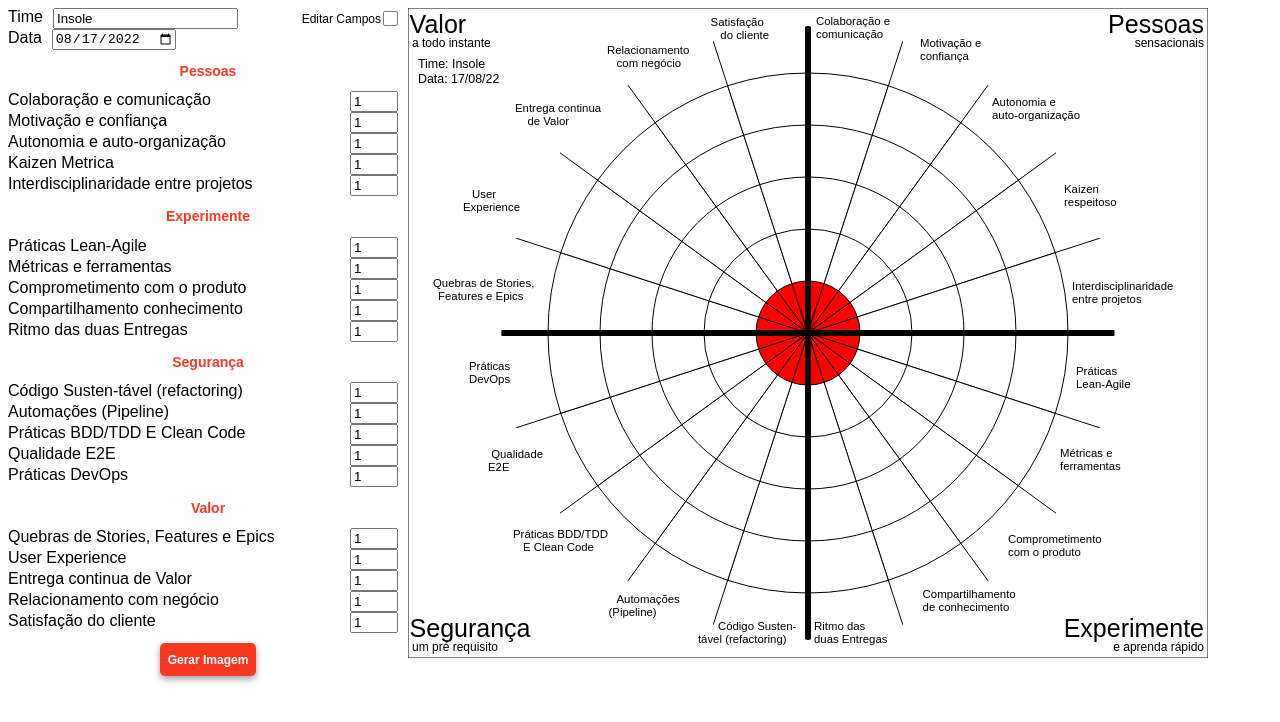
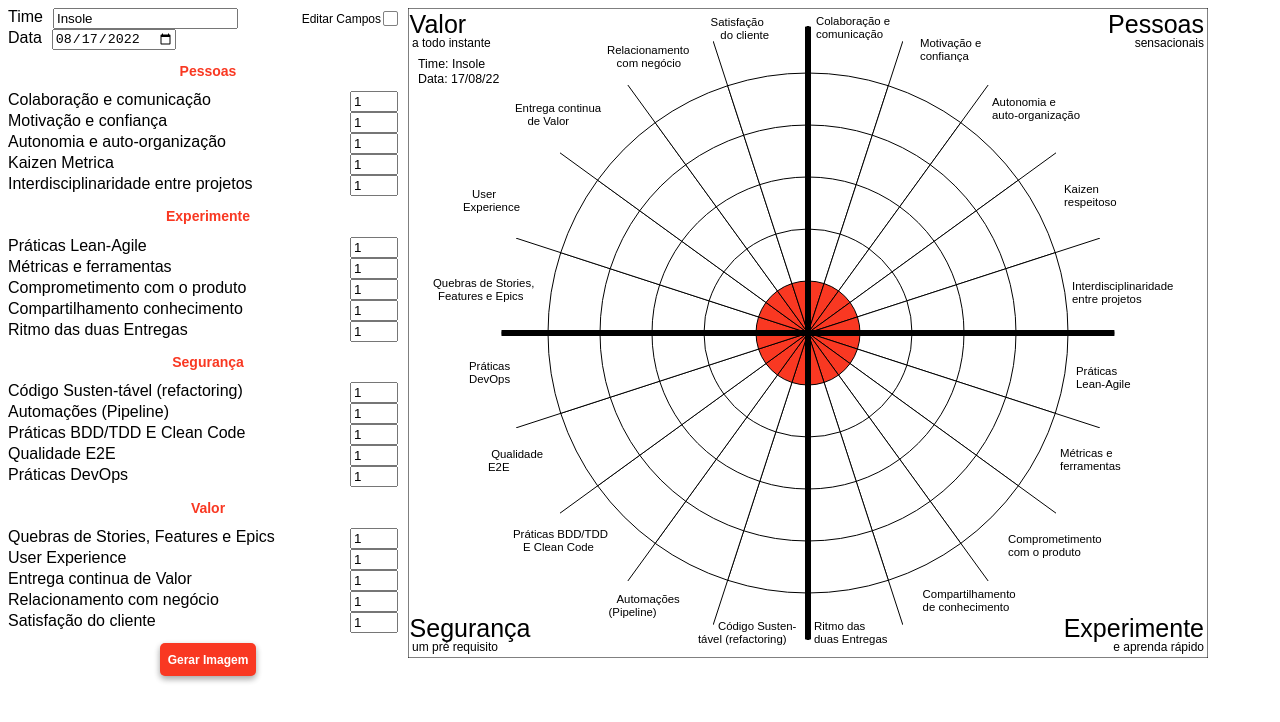
Before and after one commit to MauricioFGF/roda-agil, a plain HTML site: page index.html in a window 1280 px wide. Drawn offline with Linux system fonts and the light colour scheme.

Commit message:
Added insole Color in graph

```diff
--- a/index.html
+++ b/index.html
@@ -644,7 +644,7 @@
 			cx.stroke();
 			changeResults();
 
-			colors = ["#FE0000","#FE0000","#FFFF00","#00FF01","#00FF01"];
+			colors = ["#f93822","#f93822","#FFCD00","#00B140","#00B140"];
 			var currentAngle = -0.5 * Math.PI;
 			var sliceAngle = 1/20 * 2 * Math.PI;
 
```
